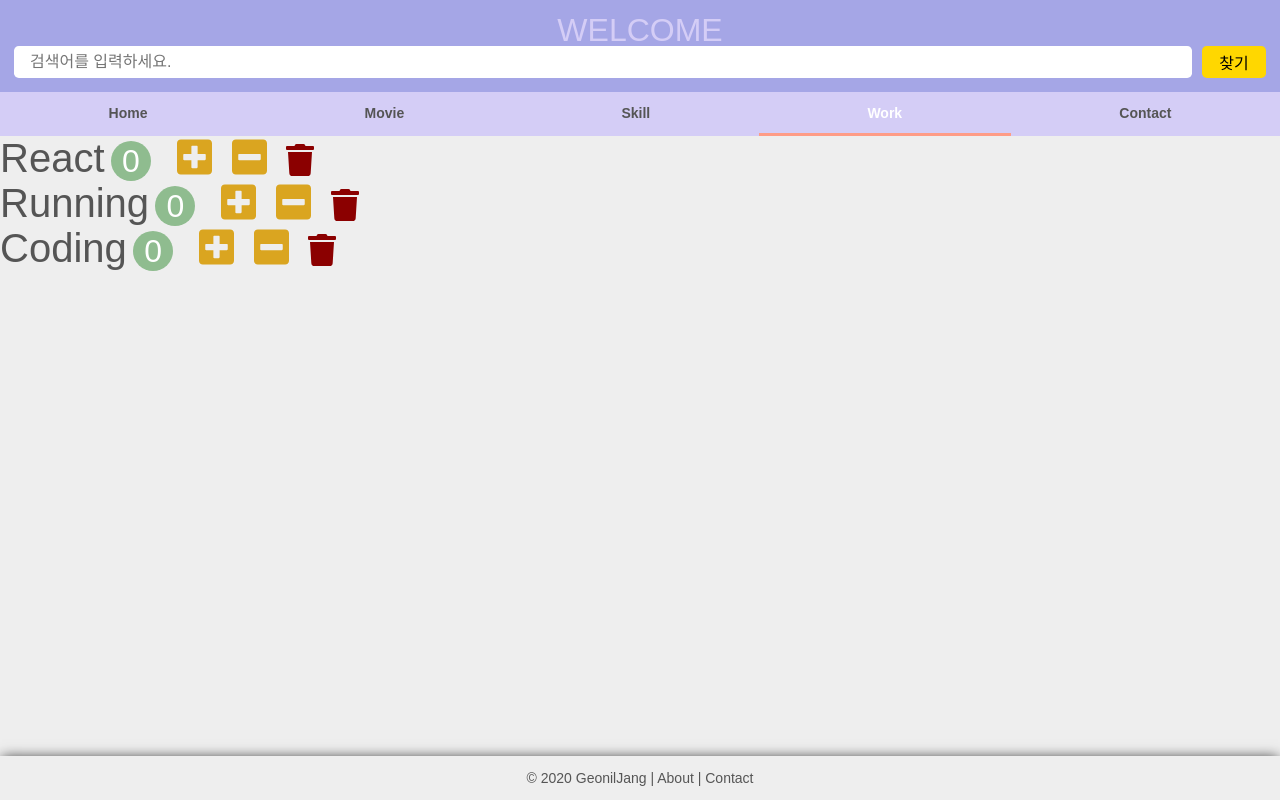
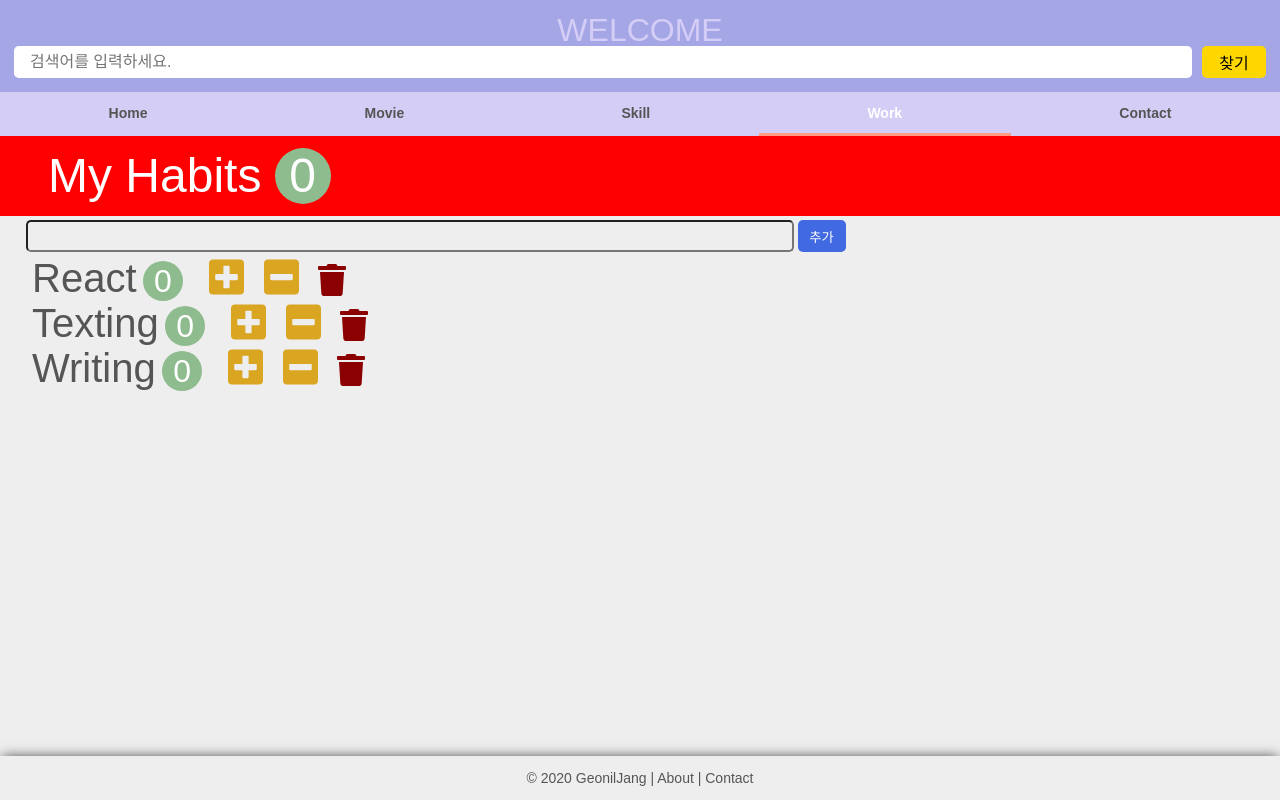
Before and after one commit to takeaways/react-my-web, a React (Create React App) app: page /work in a window 1280 px wide. Built offline with nearby package versions, Linux system fonts and the light colour scheme.

Commit message:
function done

```diff
--- /dev/null
+++ b/src/pages/Work/components/form.tsx
@@ -0,0 +1,35 @@
+import React from 'react'
+
+interface IFormProps {
+  handleSubmit: (text: string) => void
+}
+
+export default class Form extends React.Component<IFormProps> {
+  state = {
+    inputValue: '',
+  }
+
+  onHandle = (event: React.FormEvent) => {
+    event.preventDefault()
+    this.props.handleSubmit(this.state.inputValue)
+    this.setState({
+      inputValue: '',
+    })
+  }
+
+  onInputChange = (event: React.ChangeEvent<HTMLInputElement>) => {
+    this.setState({
+      inputValue: event.target.value,
+    })
+  }
+
+  render() {
+    const { inputValue } = this.state
+    return (
+      <form onSubmit={this.onHandle} className="habit-from">
+        <input type="text" onChange={this.onInputChange} value={inputValue} />
+        <button type="submit">추가</button>
+      </form>
+    )
+  }
+}
--- a/src/pages/Work/components/habit.tsx
+++ b/src/pages/Work/components/habit.tsx
@@ -1,23 +1,25 @@
 import React from 'react'
+import { IHabit } from '../types'
 
-export default class Habit extends React.Component<
-  {
-    habit: {
-      id: string
-      name: string
-      count: number
-    }
-    handleIncrement: (hibit: any) => void
-    handleDecrement: (hibit: any) => void
-    handleDelete: (hibit: any) => void
-  },
-  { count: number }
-> {
+interface IHabitProps {
+  habit: { id: string; name: string; count: number }
+  handleIncrement: (hibit: IHabit) => void
+  handleDecrement: (hibit: IHabit) => void
+  handleDelete: (hibit: IHabit) => void
+}
+export default class Habit extends React.Component<IHabitProps> {
+  onIncrement = () => {
+    this.props.handleIncrement(this.props.habit)
+  }
+  onDecremnet = () => {
+    this.props.handleDecrement(this.props.habit)
+  }
+  onDelete = () => {
+    this.props.handleDelete(this.props.habit)
+  }
+
   render() {
     const {
-      handleIncrement,
-      handleDecrement,
-      handleDelete,
       habit: { name, count },
     } = this.props
 
@@ -25,25 +27,13 @@ export default class Habit extends React.Component<
       <li className="habit">
         <span className="habit-name">{name}</span>
         <span className="habit-count">{count}</span>
-        <button
-          onClick={() => {
-            handleIncrement(this.props.habit)
-          }}
-        >
+        <button onClick={this.onIncrement}>
           <i className="habit-button fas fa-plus-square habit-increase"></i>
         </button>
-        <button
-          onClick={() => {
-            handleDecrement(this.props.habit)
-          }}
-        >
+        <button onClick={this.onDecremnet}>
           <i className="habit-button fas fa-minus-square habit-decrease"></i>
         </button>
-        <button
-          onClick={() => {
-            handleDelete(this.props.habit)
-          }}
-        >
+        <button onClick={this.onDelete}>
           <i className="habit-button fas fa-trash habit-delete"></i>
         </button>
       </li>
--- a/src/pages/Work/components/habits.tsx
+++ b/src/pages/Work/components/habits.tsx
@@ -1,46 +1,32 @@
 import React from 'react'
-import { v4 as ui4 } from 'uuid'
+import { IHabit } from '../types'
 import Habit from './habit'
 
-export default class Habits extends React.Component {
-  state = {
-    habits: [
-      { id: ui4(), name: 'React', count: 0 },
-      { id: ui4(), name: 'Running', count: 0 },
-      { id: ui4(), name: 'Coding', count: 0 },
-    ],
-  }
+interface IHabits {
+  habits: { id: string; name: string; count: number }[]
+  handleIncrement: (habit: IHabit) => void
+  handleDecrement: (habit: IHabit) => void
+  handleDelete: (habit: IHabit) => void
+}
 
-  handleIncrement = (habit: any) => {
-    const habits = [...this.state.habits]
-    const index = habits.indexOf(habit)
-    habits[index].count++
-    this.setState({ habits })
-  }
-  handleDecrement = (habit: any) => {
-    const habits = [...this.state.habits]
-    const index = habits.indexOf(habit)
-    if (habits[index].count > 0) {
-      habits[index].count--
-    }
-    this.setState({ habits })
-  }
+export default class Habits extends React.Component<IHabits> {
+  render() {
+    const {
+      habits,
+      handleIncrement,
+      handleDecrement,
+      handleDelete,
+    } = this.props
 
-  handleDelete = (habit: any) => {
-    const habits = this.state.habits.filter(h => h.id !== habit.id)
-    this.setState({ habits })
-  }
-
-  render() {
     return (
-      <ul>
-        {this.state.habits.map(habit => (
+      <ul className="list">
+        {habits.map(habit => (
           <Habit
             key={habit.id}
             habit={habit}
-            handleIncrement={this.handleIncrement}
-            handleDecrement={this.handleDecrement}
-            handleDelete={this.handleDelete}
+            handleIncrement={handleIncrement}
+            handleDecrement={handleDecrement}
+            handleDelete={handleDelete}
           />
         ))}
       </ul>
--- /dev/null
+++ b/src/pages/Work/components/topBar.tsx
@@ -0,0 +1,17 @@
+import React from 'react'
+
+interface TopBarProps {
+  count: number
+}
+export default class TopBar extends React.Component<TopBarProps> {
+  render() {
+    const { count } = this.props
+    return (
+      <nav className="nav">
+        <header>
+          My Habits <span className="nav-count">{count}</span>
+        </header>
+      </nav>
+    )
+  }
+}
--- a/src/pages/Work/index.css
+++ b/src/pages/Work/index.css
@@ -4,6 +4,7 @@ html {
   color: #555;
   line-height: 1.2;
   word-wrap: break-word;
+  box-sizing: border-box;
 }
 body {
   background: #eee;
@@ -197,3 +198,55 @@ button {
   font-size: 2rem;
   color: darkred;
 }
+
+/* TopBar */
+.nav {
+  font-size: 3rem;
+  padding-left: 3rem;
+  background-color: red;
+  height: 10vh;
+  display: flex;
+  justify-content: flex-start;
+  align-items: center;
+  color: white;
+}
+
+.nav-count {
+  display: inline-block;
+  width: 3.5rem;
+  height: 3.5rem;
+  border-radius: 50%;
+  background-color: darkseagreen;
+  text-align: center;
+  line-height: 3.5rem;
+}
+
+.habit-from {
+  display: flex;
+  align-items: center;
+  height: 5vh;
+  padding: 0 2vw;
+}
+
+.habit-from input[type='text'] {
+  display: inline-block;
+  height: 4vh;
+  width: 60vw;
+  border-radius: 5px;
+  margin-right: 4px;
+
+  font-size: 1.5rem;
+  outline: none;
+}
+.habit-from button[type='submit'] {
+  display: block;
+  width: 3rem;
+  height: 4vh;
+  border-radius: 5px;
+  color: white;
+  background-color: royalblue;
+}
+
+.list {
+  padding: 0 2rem;
+}
--- a/src/pages/Work/index.tsx
+++ b/src/pages/Work/index.tsx
@@ -1,8 +1,63 @@
 import React from 'react'
+import { v4 as ui4 } from 'uuid'
+import Form from './components/form'
+
 import Habits from './components/habits'
+import TopBar from './components/topBar'
 import './index.css'
-export default class Work extends React.Component<{}, { count: number }> {
+import { IHabit } from './types'
+
+interface IState {
+  habits: { id: string; name: string; count: number }[]
+}
+
+export default class Work extends React.Component<{}, IState> {
+  state = {
+    habits: [
+      { id: ui4(), name: 'React', count: 0 },
+      { id: ui4(), name: 'Texting', count: 0 },
+      { id: ui4(), name: 'Writing', count: 0 },
+    ],
+  }
+
+  handleIncrement = (habit: IHabit) => {
+    const habits = [...this.state.habits]
+    const index = habits.indexOf(habit)
+    habits[index].count++
+    this.setState({ habits })
+  }
+  handleDecrement = (habit: IHabit) => {
+    const habits = [...this.state.habits]
+    const index = habits.indexOf(habit)
+    if (habits[index].count > 0) {
+      habits[index].count--
+    }
+    this.setState({ habits })
+  }
+  handleDelete = (habit: IHabit) => {
+    const habits = this.state.habits.filter(h => h.id !== habit.id)
+    this.setState({ habits })
+  }
+  handleSubmit = (text: string) => {
+    this.setState({
+      ...this.state,
+      habits: [{ id: ui4(), name: text, count: 0 }, ...this.state.habits],
+    })
+  }
+
   render() {
-    return <Habits />
+    const { habits } = this.state
+    return (
+      <>
+        <TopBar count={habits.reduce((a, c) => a + c.count, 0)} />
+        <Form handleSubmit={this.handleSubmit} />
+        <Habits
+          habits={habits}
+          handleIncrement={this.handleIncrement}
+          handleDecrement={this.handleDecrement}
+          handleDelete={this.handleDelete}
+        />
+      </>
+    )
   }
 }
--- /dev/null
+++ b/src/pages/Work/types.ts
@@ -0,0 +1,5 @@
+export interface IHabit {
+  id: string
+  name: string
+  count: number
+}
```
